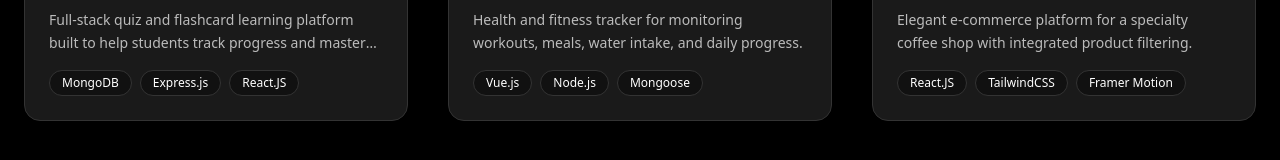
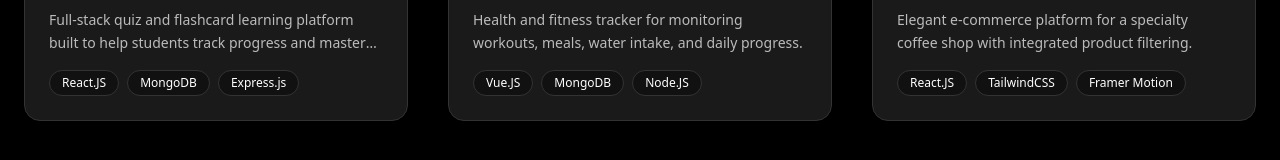
Before and after one commit to mpangilinann/Portfolio, a React (Vite) app: page /projects in a window 1280 px wide. Shown: the part 625-785 px from the top of the page. Built offline with nearby package versions, Linux system fonts and the light colour scheme.

Commit message:
update tech stack

```diff
--- a/src/pages/Projects.jsx
+++ b/src/pages/Projects.jsx
@@ -18,7 +18,7 @@ export default function Projects() {
       description: "Full-stack quiz and flashcard learning platform built to help students track progress and master subjects.",
       fullDescription: "Flashify is a full-stack learning platform designed to help students study more efficiently through quizzes and flashcards. The platform includes authentication using JWT, a responsive dashboard to manage quizzes, and result tracking to monitor performance. Built using a modern MERN-style architecture.",
       image: "/flashify.png",
-      techStack: ["MongoDB", "Express.js", "React.JS", "Node.js", "JWT", "TailwindCSS"],
+      techStack: ["React.JS","MongoDB", "Express.js", "Node.js", "JWT", "TailwindCSS"],
       features: ["JWT Auth", "Quiz CRUD", "Flashcard Mode", "Performance Analytics", "Responsive Dashboard"],
       github: "https://github.com/mpangilinann/Flashify",
       live: "https://flashifylearn.vercel.app/"
@@ -30,7 +30,16 @@ export default function Projects() {
       description: "Health and fitness tracker for monitoring workouts, meals, water intake, and daily progress.",
       fullDescription: "Thryve is a comprehensive health and fitness platform where users can calculate BMI, track meals, water intake, workouts, and sleep. A dashboard displays daily stats, and an achievement system rewards progress milestones.",
       image: "/thryve.png",
-      techStack: ["Vue.js", "Node.js", "Mongoose", "Vue Router", "Vite", "Express.js"],
+      techStack: [
+        "Vue.JS",
+        "MongoDB",
+        "Node.JS",
+        "Express.JS",
+        "PrimeVue",
+        "Chart.JS",
+        "JWT",
+        "Bcrypt"
+      ],
       features: ["Meal Tracking", "BMI Calculator", "Sleep Monitoring", "Achievement System", "Progress Charts"],
       github: "https://github.com/iyawnnn/Thryve",
       live: "https://thryvefitness.vercel.app/",
@@ -241,7 +250,7 @@ export default function Projects() {
 
                 <motion.div initial={{ opacity: 0 }} animate={{ opacity: 1 }} transition={{ delay: 0.4 }} className="space-y-4">
                   <h4 className="flex items-center gap-2 text-sm font-bold uppercase tracking-widest opacity-50">
-                    <Layers size={16}/> Overview
+                    <Layers size={16} /> Overview
                   </h4>
                   <p className="leading-relaxed opacity-80">{currentProject.fullDescription}</p>
                 </motion.div>
@@ -249,7 +258,7 @@ export default function Projects() {
                 <div className="grid grid-cols-1 sm:grid-cols-2 gap-8">
                   <motion.div initial={{ opacity: 0 }} animate={{ opacity: 1 }} transition={{ delay: 0.5 }} className="space-y-4">
                     <h4 className="flex items-center gap-2 text-sm font-bold uppercase tracking-widest opacity-50">
-                      <CheckCircle2 size={16}/> Features
+                      <CheckCircle2 size={16} /> Features
                     </h4>
                     <ul className="space-y-2">
                       {currentProject.features.map((f, i) => (
@@ -262,7 +271,7 @@ export default function Projects() {
 
                   <motion.div initial={{ opacity: 0 }} animate={{ opacity: 1 }} transition={{ delay: 0.6 }} className="space-y-4">
                     <h4 className="flex items-center gap-2 text-sm font-bold uppercase tracking-widest opacity-50">
-                      <Code2 size={16}/> Tech Stack
+                      <Code2 size={16} /> Tech Stack
                     </h4>
                     <div className="flex flex-wrap gap-2">
                       {currentProject.techStack.map(t => (
```
Lines whose indentation alone changed are shown as unchanged.
